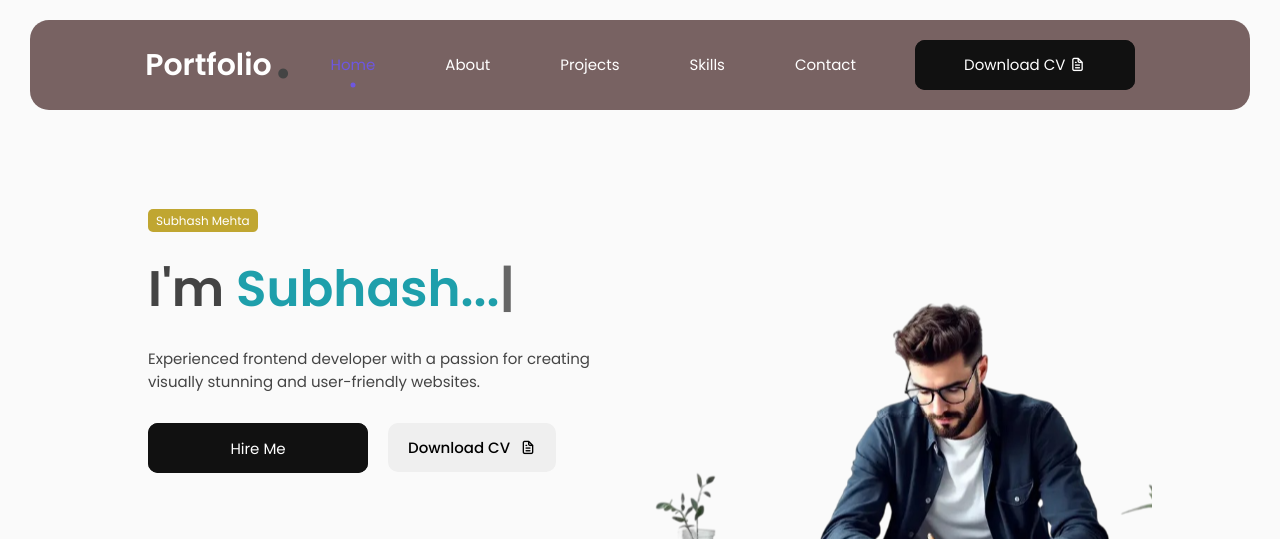
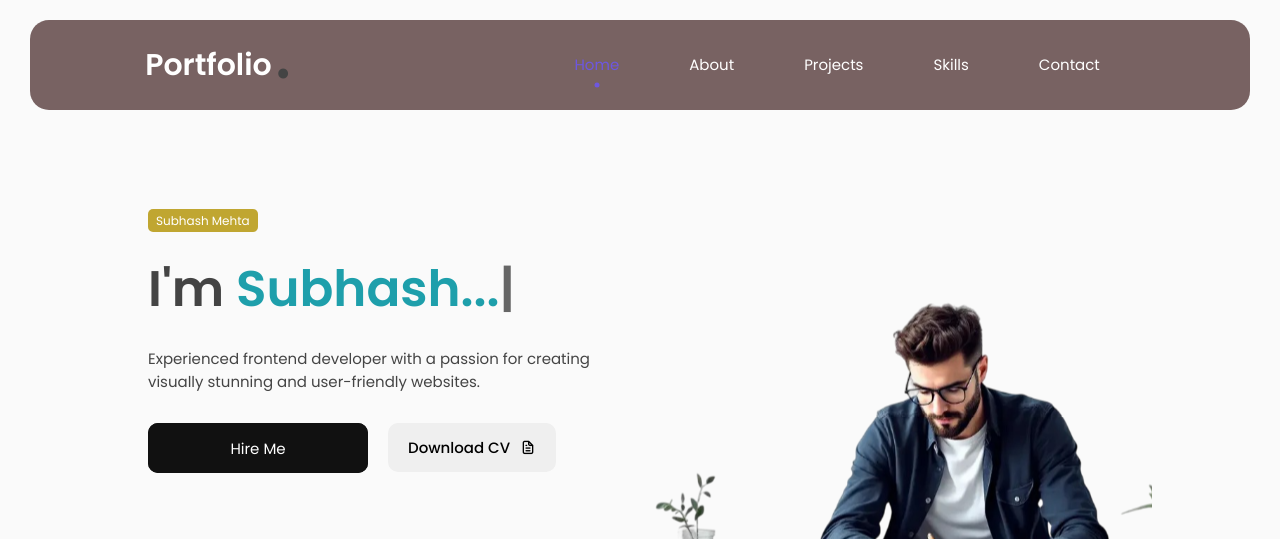
Before and after one commit to subhashmehta10/My-Portfolio, a plain HTML site: page index.html in a window 1280 px wide. Shown: the top 539 px of the page. Drawn offline with nearby package versions, Linux system fonts and the light colour scheme.

Commit message:
change the button

```diff
--- a/index.html
+++ b/index.html
@@ -56,13 +56,13 @@
                     </li>
                 </ul>
             </div>
-            <div class="nav-button">
+            <!-- <div class="nav-button">
                 <a href="Image/Resume CV.pdf" target="_blank"><button class="glow-on-hover">Download CV <i
                             class="uil uil-file-alt"></i></button></a>
             </div>
             <div class="nav-menu-btn">
                 <i class="uil uil-bars" onclick="myMenuFunction()"></i>
-            </div>
+            </div> -->
         </nav>
 
 
```
